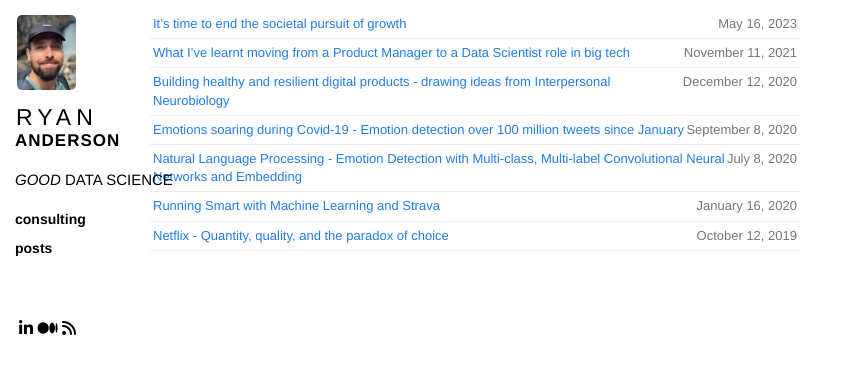
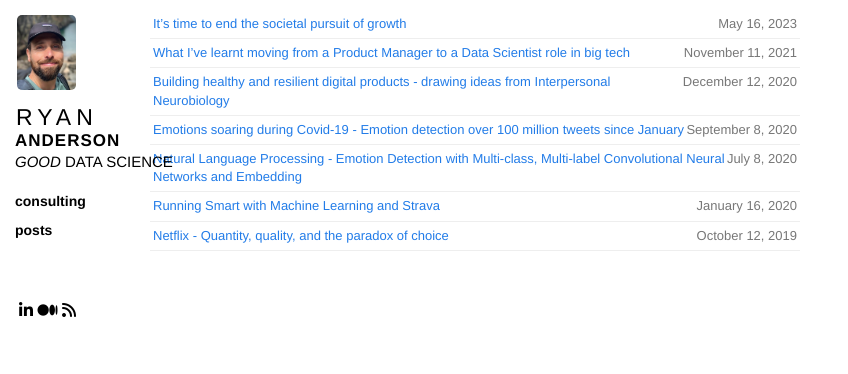
Before and after one commit to ryan-anderson-ds/ryan-anderson-ds.github.io, a Jekyll site: the page built from index.html, in a window 1280 px wide. Shown: the top 374 px of the page, without its empty margins (0-848 px from the left). Built offline with Jekyll 4.4.1, drawn with Linux system fonts in a browser that asks for light colours.

Commit message:
Update base.scss

```diff
--- a/css/base.scss
+++ b/css/base.scss
@@ -33,7 +33,7 @@ a {
   }
   .name {
     text-transform: uppercase;
-    margin: 10px 0 20px 0;
+    margin: 10px 0 2px 0;
     #fname {
       padding-left: 1px;
       font-size: 23px;
@@ -49,7 +49,7 @@ a {
   }
   .subt {
     text-transform: uppercase;
-    margin: 10px 0 20px 0;
+    margin: 2px 0 20px 0;
     font-size: 15px;
   }
   .meta {
```
